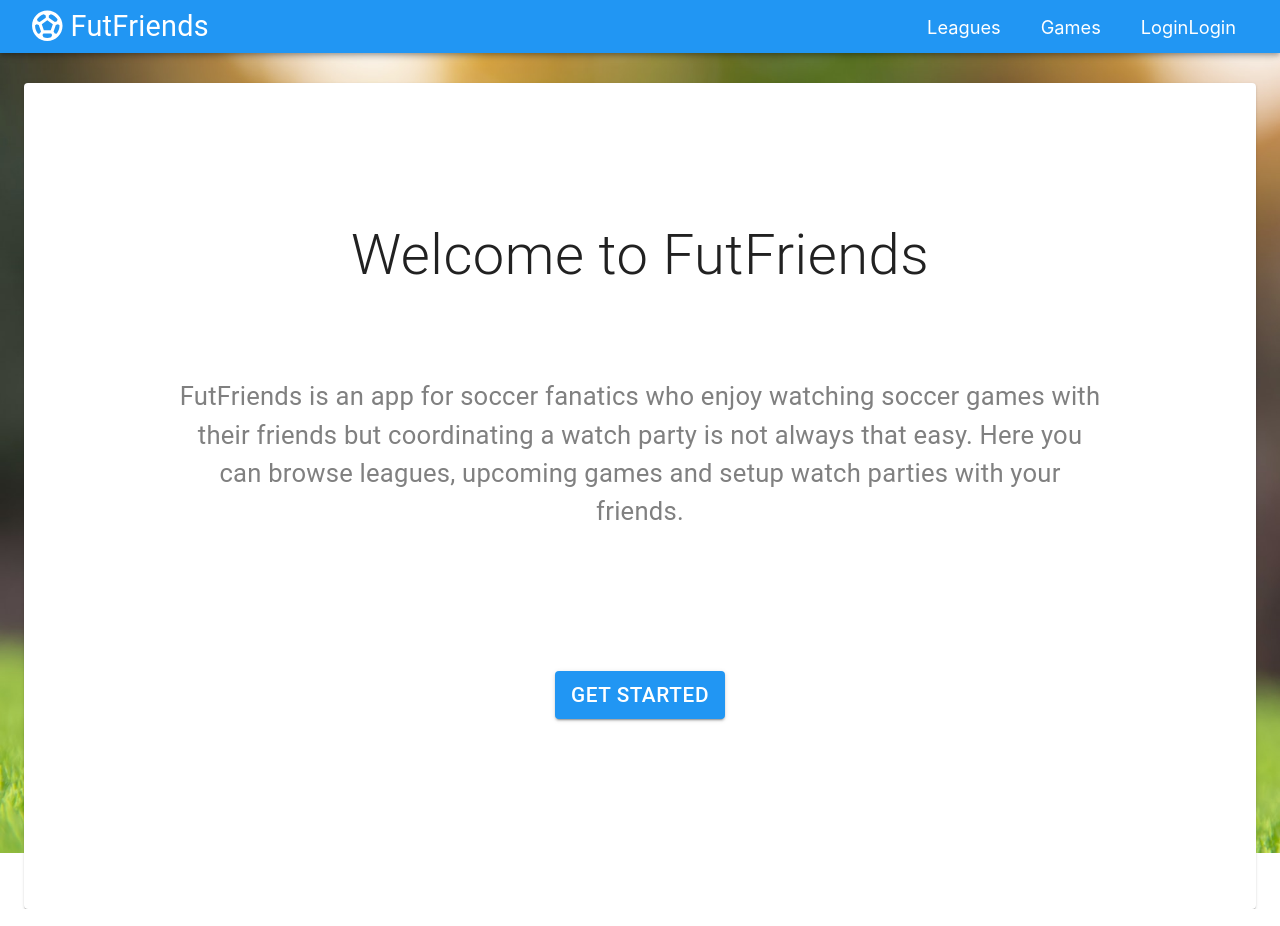
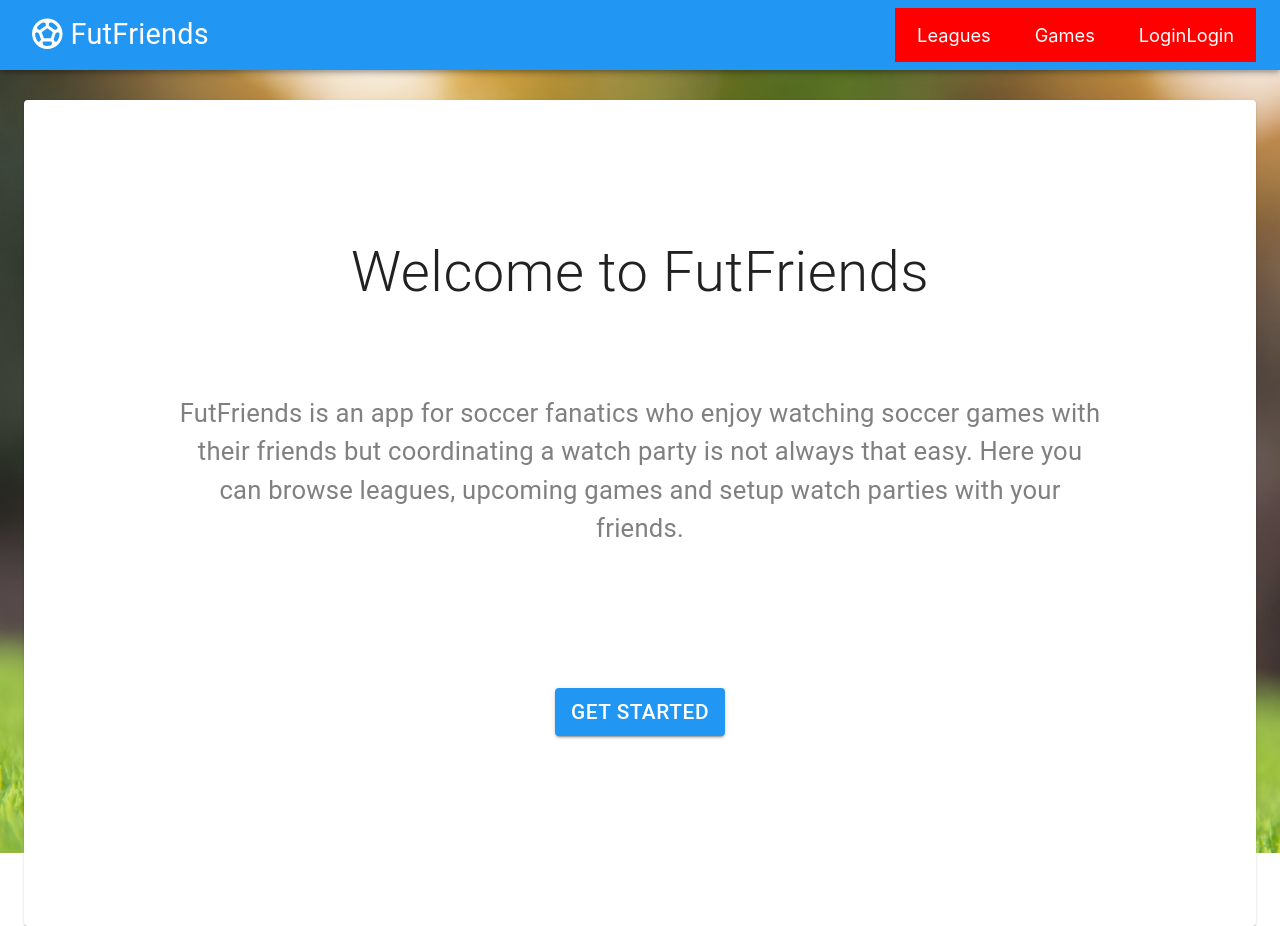
Before and after one commit to devslife7/FutHub, a React (Create React App) app: page / in a window 1280 px wide. Built offline with nearby package versions, Linux system fonts and the light colour scheme.

Commit message:
fixing border change in navbar

```diff
--- a/src/layouts/NavBar/NavBar.js
+++ b/src/layouts/NavBar/NavBar.js
@@ -35,9 +35,9 @@ const useStyles = makeStyles(theme => ({
     fontSize: '1.8em',
     fontWeight: '400',
   },
-  navBarPadding: {
+  navBar: {
     padding: '0px',
-    minHeight: '0px',
+    minHeight: '70px',
   },
   small: {
     width: theme.spacing(5),
@@ -47,20 +47,20 @@ const useStyles = makeStyles(theme => ({
     width: theme.spacing(7),
     height: theme.spacing(7),
   },
+  links: {
+    fontSize: '1.14em',
+    color: '#fff',
+    margin: '0px 0px',
+    padding: '14px 20px 14px 20px',
+    transition: 'all 0.3s ease',
+    border: '2px solid transparent',
+    backgroundColor: 'red',
+  },
   linkNotClicked: {
     borderRadius: '0px',
   },
   linkClicked: {
-    borderRadius: '0px',
     borderBottom: '2px solid',
-  },
-  links: {
-    // textDecoration: 'none',
-    fontSize: '1.14em',
-    color: 'white',
-    margin: '0px 0px',
-    padding: '14px 20px 14px 20px',
-    transition: 'all 0.3s ease',
   },
   typography: {
     padding: theme.spacing(2),
@@ -168,7 +168,7 @@ export default function NavBar() {
     <>
       <AppBar position='sticky' color='primary'>
         <Container>
-          <Toolbar className={classes.navBarPadding}>
+          <Toolbar className={classes.navBar}>
             <div className={classes.logoContainer}>
               <Link to='/' className={classes.logoLink} onClick={() => setLinkClicked('Home')}>
                 <SportsSoccerIcon className={classes.logoIcon} />
@@ -207,7 +207,7 @@ export default function NavBar() {
                   {' '}
                   Friends
                 </Link>
-                <Divider orientation='vertical' style={{ height: '36px' }} />
+                {/* <Divider orientation='vertical' style={{ height: '36px' }} /> */}
                 <Link
                   to='#'
                   onClick={handleProfileOptions}
```
